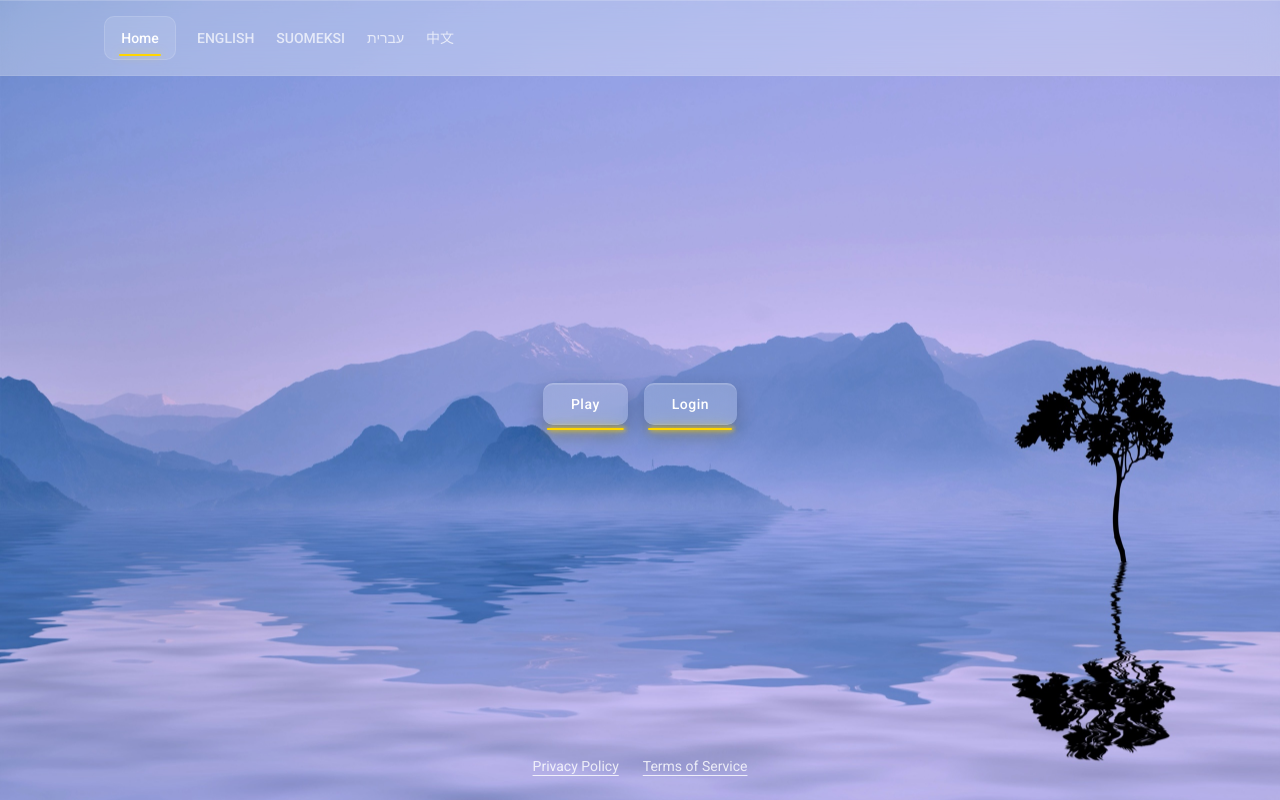
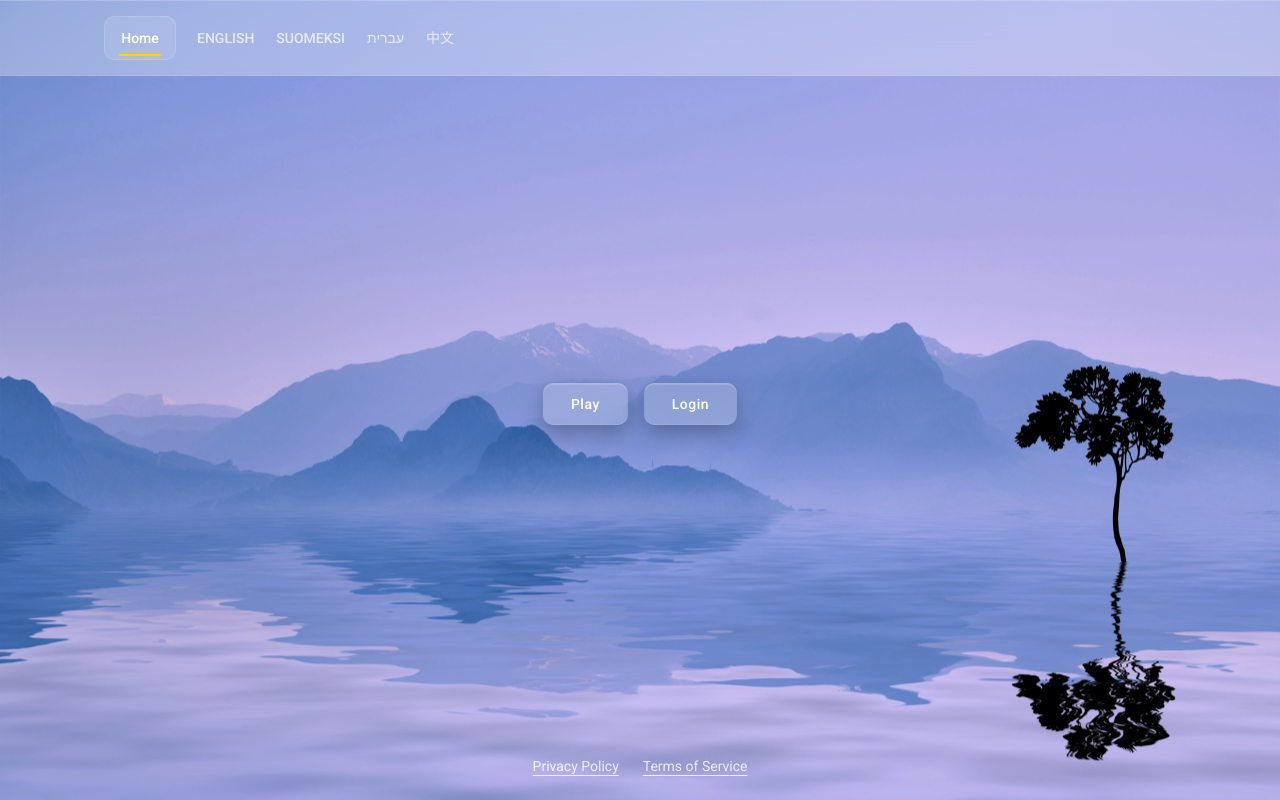
Before and after one commit to Hienomekaanikko/launchpadbay, a React (Vite) app in the folder frontend/: page / in a window 1280 px wide. Built offline with nearby package versions, Linux system fonts and the light colour scheme.

Commit message:
refactor(loginpopup): changes the navbuttons to not default to yellow underline.

```diff
--- a/frontend/src/components/LobbyView.jsx
+++ b/frontend/src/components/LobbyView.jsx
@@ -80,8 +80,8 @@ export default function LobbyView({ online, unread, canAddFriend, onAddFriendCli
   return (
     <GlassPanel className="min-h-0 overflow-y-auto px-6 pt-6 bg-surface/30">
       <div className="flex gap-2 mb-3 justify-center">
-        <NavButton onClick={() => setTab('online')} className={tab === 'online' ? 'bg-white/30' : 'after:content-none'}>{t('lobby.online')}</NavButton>
-        <NavButton onClick={() => setTab('sessions')} className={tab === 'sessions' ? 'bg-white/30' : 'after:content-none'}>{activeSession ? t('lobby.sessionChat') : t('lobby.sessions')}</NavButton>
+        <NavButton active={tab === 'online'} onClick={() => setTab('online')} className={tab === 'online' ? 'bg-white/30' : undefined}>{t('lobby.online')}</NavButton>
+        <NavButton active={tab === 'sessions'} onClick={() => setTab('sessions')} className={tab === 'sessions' ? 'bg-white/30' : undefined}>{activeSession ? t('lobby.sessionChat') : t('lobby.sessions')}</NavButton>
       </div>
       {tab === 'online'
         ? <PlayersOnline online={online} unread={unread} onProfileClick={onProfileClick} onChatClick={onChatClick} canAddFriend={canAddFriend} onAddFriendClick={onAddFriendClick} />
--- a/frontend/src/components/NavButton.jsx
+++ b/frontend/src/components/NavButton.jsx
@@ -14,11 +14,14 @@ const baseClasses = [
   'transition-all duration-200',
   'hover:bg-white/16 hover:shadow-nav-hover',
   'active:scale-[0.96]',
+].join(' ')
+
+const activeClasses = [
   "after:content-[''] after:absolute after:left-1/2 after:-bottom-1.5 after:-translate-x-1/2",
   'after:w-[90%] after:h-0.5 after:rounded-full after:bg-brand',
   'after:shadow-glow-brand',
 ].join(' ')
 
-export default function NavButton({ className = '', ...props }) {
-  return <button className={twMerge(baseClasses, className)} {...props} />
+export default function NavButton({ active = false, className = '', ...props }) {
+  return <button className={twMerge(baseClasses, active && activeClasses, className)} {...props} />
 }
```
